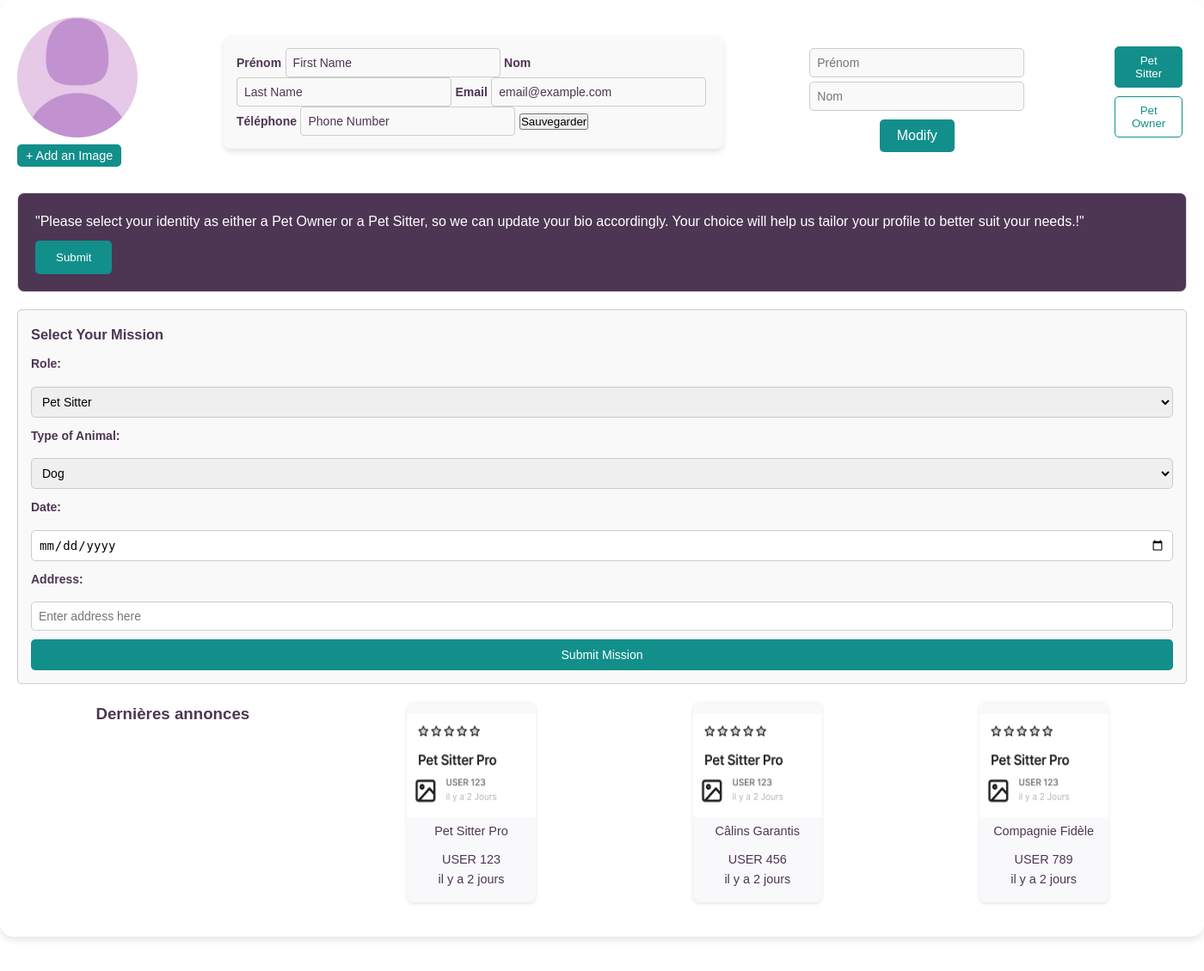
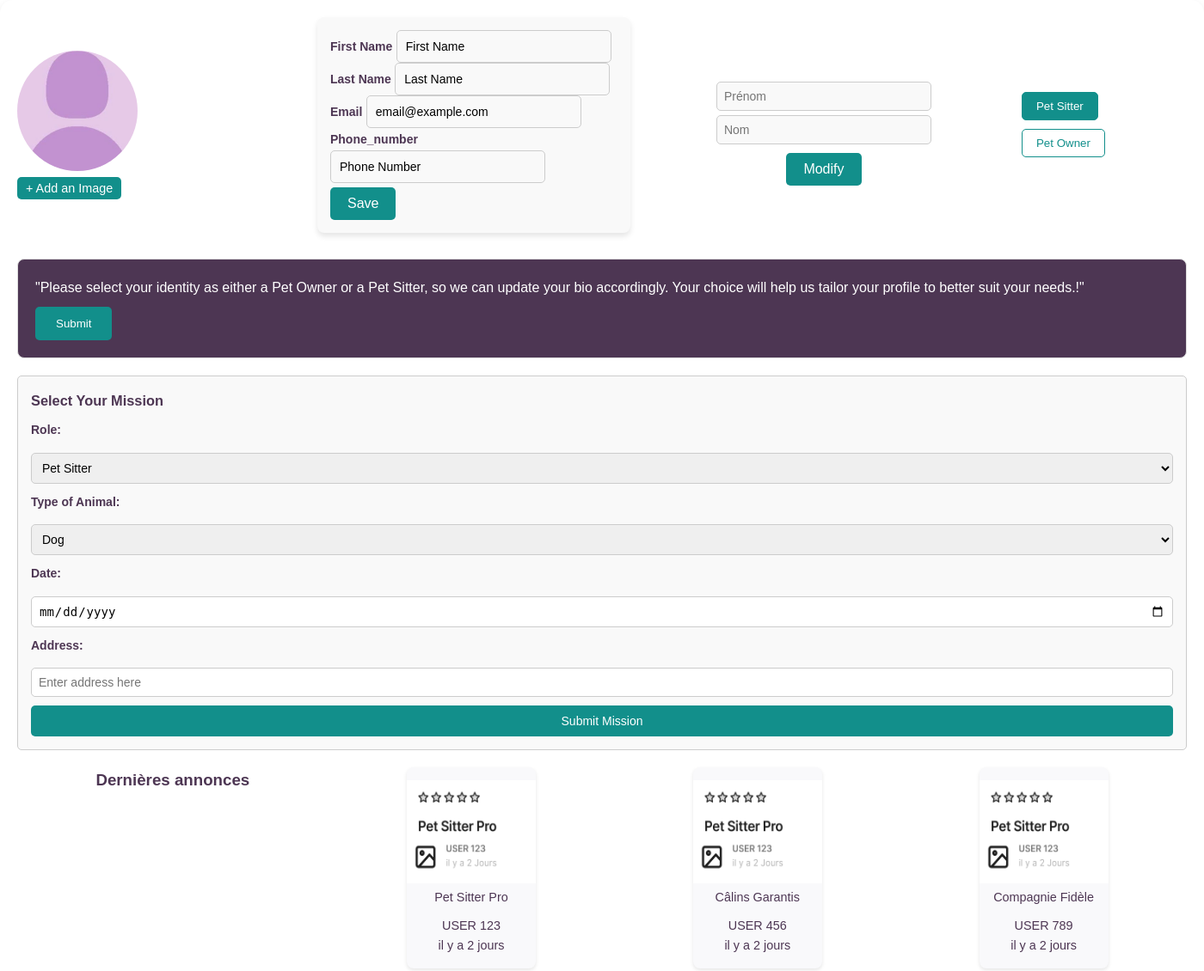
Before and after one commit to Plekiby/PetBesties, a PHP site: page /views/page_de_profil.php in a window 1400 px wide. Shown: the top 1130 px of the page at 86% size. Before the commit the page ends 1094 px from the top, so only its background shows below. Run offline with PHP 8.4, Linux system fonts and the light colour scheme.

Commit message:
new version

```diff
--- a/public/css/page_de_profil.css
+++ b/public/css/page_de_profil.css
@@ -1,8 +1,26 @@
+/* ...existing styles... */
+
+.profile-details {
+    display: flex;
+    flex-direction: column;
+    gap: 10px;
+}
+
+.profile-details input {
+    padding: 8px;
+    border: 1px solid #ccc;
+    border-radius: 4px;
+}
+
+/* ...existing styles... */
+
 /* =======================
    Profil - Détails Utilisateur
    ======================= */
    .profile-details {
     display: flex;
+    max-width: 500px;
+    margin: 0 auto ;
     flex-direction: column;
     gap: 1px;
     background-color: #f9f9f9;
@@ -18,13 +36,25 @@
     margin-bottom: 5px;
 }
 
+.profile-details button {
+    background-color: #128f8b;
+    color: white;
+    padding: 10px 20px;
+    border: none;
+    border-radius: 5px;
+    cursor: pointer;
+    font-size: 16px;
+    margin-top : 5px;
+    transition: background-color 0.3s;
+}
+
 .profile-details input {
     width: 250px;
     padding: 10px;
     border: 1px solid #ccc;
     border-radius: 5px;
     font-size: 14px;
-    color: #4d3653;
+    color: #000000;
     background-color: #f9f9f9;
     transition: background-color 0.3s ease;
 }
--- a/views/page_de_profil.php
+++ b/views/page_de_profil.php
@@ -6,21 +6,7 @@
     <title>PetBesties Profile</title>
     <link rel="stylesheet" type="text/css" href="/petbesties/public/css/page_de_profil.css">
     <style>
-    /* ...existing styles... */
 
-    .profile-details {
-        display: flex;
-        flex-direction: column;
-        gap: 10px;
-    }
-
-    .profile-details input {
-        padding: 8px;
-        border: 1px solid #ccc;
-        border-radius: 4px;
-    }
-
-    /* ...existing styles... */
 </style>
     </head>
 <body>
@@ -39,19 +25,19 @@
         <!-- code html qui recupere les identifiants du user-->
         <div class="profile-details">
             <form id="update-profile-form">
-                <label for="profile-first-name">Prénom</label>
-                <input type="text" id="profile-first-name" name="prenom" value="First Name">
+                <label for="profile-first-name">First Name</label>
+                <input type="text" id="profile-first-name" name="prenom" value="First Name"><br>
 
-                <label for="profile-last-name">Nom</label>
-                <input type="text" id="profile-last-name" name="nom" value="Last Name">
+                <label for="profile-last-name">Last Name</label>
+                <input type="text" id="profile-last-name" name="nom" value="Last Name"><br>
 
                 <label for="profile-email">Email</label>
-                <input type="email" id="profile-email" name="email" value="email@example.com">
+                <input type="email" id="profile-email" name="email" value="email@example.com"><br>
 
-                <label for="profile-phone">Téléphone</label>
-                <input type="text" id="profile-phone" name="telephone" value="Phone Number">
+                <label for="profile-phone">Phone_number</label>
+                <input type="text" id="profile-phone" name="telephone" value="Phone Number"><br>
 
-                <button type="submit" id="save-profile">Sauvegarder</button>
+                <button type="submit" id="save-profile">Save</button>
                 <p id="update-success" style="color: green; display: none;">Informations mises à jour avec succès !</p>
                 <p id="update-error" style="color: red; display: none;"></p>
             </form>
```
